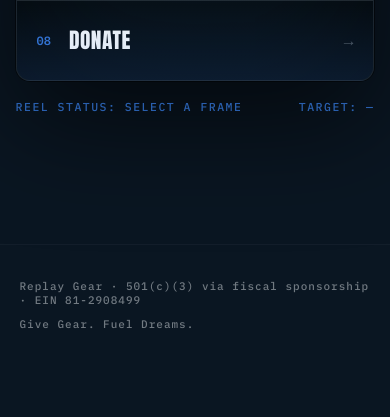
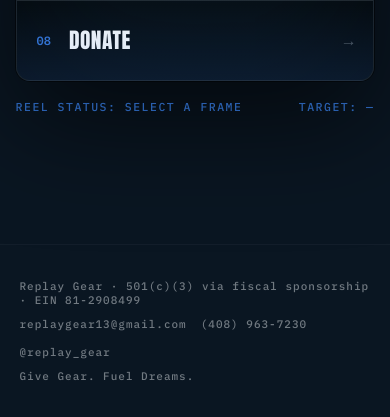
Before and after one commit to ayaandave/replay-gear-site, a plain HTML site: page donate-gear.html in a window 390 px wide. Shown: the part 2514-2931 px from the top of the page. Before the commit the page ends 2879 px from the top, so only its background shows below. Drawn offline with Linux system fonts and the light colour scheme.

Commit message:
Add contact links to the footer on every page
Email, phone, and Instagram are now reachable site-wide, not just
on the Donate Gear page.

```diff
--- a/css/style.css
+++ b/css/style.css
@@ -451,5 +451,8 @@
 .donate-embed-note{ margin-top:16px; font-family:var(--mono); font-size:10.5px; opacity:.45; letter-spacing:.5px; text-align:center; }
 
 footer{ padding:34px 5vw; border-top:1px solid var(--line); display:flex; justify-content:space-between; align-items:center; font-family:var(--mono); font-size:11px; opacity:.45; letter-spacing:1px; flex-wrap:wrap; gap:10px;}
+.footer-contact{ display:flex; gap:14px; flex-wrap:wrap; }
+.footer-contact a{ color:inherit; text-decoration:none; }
+.footer-contact a:hover{ color:var(--accent); opacity:1; }
 
 @media (prefers-reduced-motion: reduce){ *{ animation:none !important; transition:none !important; } }
--- a/donate-gear.html
+++ b/donate-gear.html
@@ -158,6 +158,7 @@
 
 <footer>
   <span>Replay Gear · 501(c)(3) via fiscal sponsorship · EIN 81-2908499</span>
+  <span class="footer-contact"><a href="mailto:replaygear13@gmail.com">replaygear13@gmail.com</a><a href="tel:+14089637230">(408) 963-7230</a><a href="https://instagram.com/replay_gear" target="_blank" rel="noopener">@replay_gear</a></span>
   <span>Give Gear. Fuel Dreams.</span>
 </footer>
 
```
Also changed, not shown: donate.html (+1 -0 lines), faq.html (+1 -0 lines), how-it-works.html (+1 -0 lines), impact.html (+1 -0 lines), index.html (+1 -0 lines), story.html (+1 -0 lines), team.html (+1 -0 lines).
